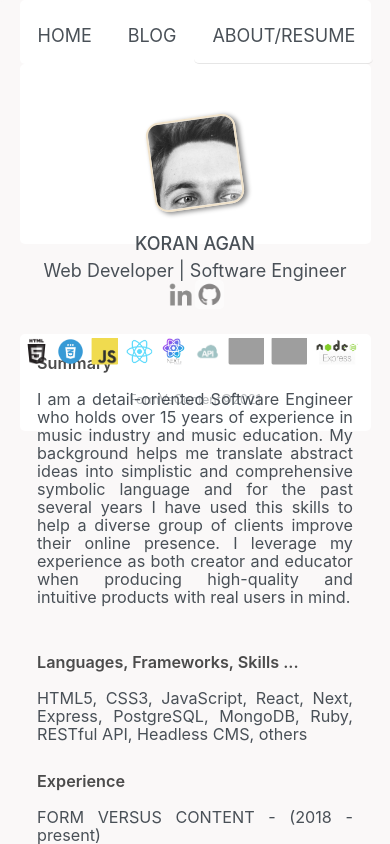
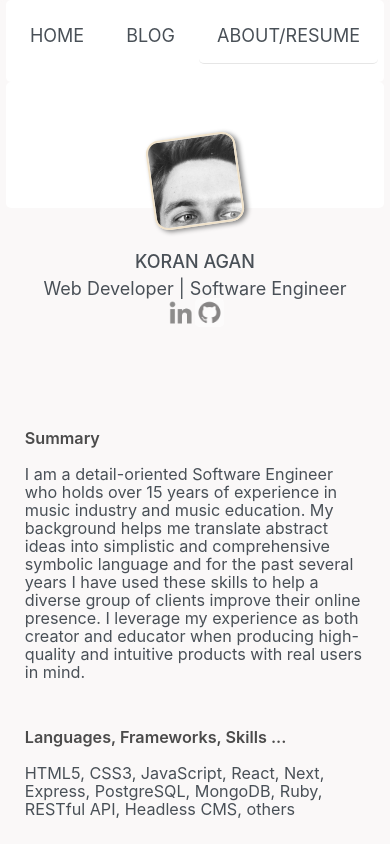
Before and after one commit to agan-k/FormVsContent, a Next.js app: page /about in a window 390 px wide. Shown: the top 844 px of the page. Built offline with nearby package versions, Linux system fonts and the light colour scheme; grey boxes are pictures that could not be loaded.

Commit message:
style blogHome and about sections for desktop and mobile

```diff
--- a/components/badge.module.css
+++ b/components/badge.module.css
@@ -3,7 +3,7 @@
    height: 10rem;
    width: 100%;
    margin-top: 0rem;
-   margin-bottom: 5rem;
+   margin-bottom: 10rem;
    padding-top: 3rem;
    padding-bottom: 1rem;
    background-color: white;
@@ -65,6 +65,19 @@
    opacity: 1;
 }
 @media only screen and (max-width: 414px) {
+   .badge {
+      text-align: center;
+      height: 7rem;
+      width: 100%;
+      margin-top: 0rem;
+      margin-bottom: 10rem;
+      padding-top: 3rem;
+      padding-bottom: 1rem;
+      background-color: white;
+      background-size: 100%;
+      background-position: top right;
+
+   }
 
    .avatar {
       width: 5rem;
--- a/components/layout.module.css
+++ b/components/layout.module.css
@@ -11,9 +11,9 @@
    z-index: 99;
  }
  .header ul {
-   width: 100% ;
+   width: min-content ;
    display: flex;
-   align-content: space-between ;
+   justify-content: space-evenly;
    margin: 0;
  }
  .header li{
@@ -35,6 +35,10 @@
    border-bottom: 1px solid rgba(128, 128, 128, 0.199);
 
  }
+ .active:hover{
+   border-bottom: 1px solid rgba(128, 128, 128, 0);
+   transition: none;
+ }
  .main {
     width: 100%;
  }
@@ -53,18 +57,22 @@
     margin-bottom: 0;
  }
  .logos {
-   /* margin: 0 auto; */
    width: 100%;
    display: flex;
    justify-content: space-evenly;
  }
  .logos img {
     height: 2rem;
-    /* margin-top: .3rem */
  }
 @media only screen and (max-width: 414px) {
    .container {
-      width: 90%;
+      width: 97%;
+   }
+   .header {
+      padding-bottom: 1rem;
+   }
+   .header ul {
+      width: 100%;
    }
    .header li{
       padding: 1rem 0;
@@ -87,8 +95,6 @@
     .logos {
       display: flex;
       justify-content: space-evenly;
-      flex-wrap: wrap;
-      justify-content: flex-start;
     }
     .logos img {
        height: 1.9rem;
@@ -101,6 +107,5 @@
    }
    .logos img {
       height: 1.6rem;
-      /* padding: 0; */
    }
 }
--- a/pages/about.js
+++ b/pages/about.js
@@ -7,14 +7,14 @@ export default function About() {
    return (
       <Layout>
          <div className={style.container}>
-            <Badge>
-               <br /><br /><br />
+            <Badge />
+               <div className={style.resume_wrapper}>
                   <p><strong>Summary</strong>
                      <br />
                      <br />
                      I am a detail-oriented Software Engineer who holds over 15 years of experience in music industry and music
                      education. My background helps me translate abstract ideas into simplistic and comprehensive symbolic
-                  language and for the past several years I have used this skills to help a diverse group of clients improve
+                     language and for the past several years I have used these skills to help a diverse group of clients improve
                      their online presence. I leverage my experience as both creator and educator when producing high-quality and
                      intuitive products with real users in mind.
                   </p>
@@ -81,9 +81,9 @@ export default function About() {
                      <br />
                      <strong>Fluent in:</strong>&nbsp;
                      English, German, Bosnian <em>(Croatian, Serbian)</em>
+                  </p>
 
-               </p>
-            </Badge>
+               </div>
          </div>
       </Layout>
    )
--- a/pages/about.module.css
+++ b/pages/about.module.css
@@ -1,26 +1,33 @@
 .container {
    width: 100%;
+   height: 100%;
    margin: 0 auto;
+   height: min-content;
 }
-.container h3 {
-   font-size: 1rem;
-   margin: 0;
+.resume_wrapper {
+   width: 100%;
+   margin: 0 auto;
+   padding: 2rem 0;
+   /* background-color: white; */
 }
-.container p {
-   width: 90%;
+
+.resume_wrapper p {
+   width: 60%;
    font-size: .9rem;
    line-height: 1rem;
    font-weight: 400;
-   text-align: justify;
+   /* text-align: j; */
    margin: .3rem auto;
 }
-.container ul {
+.resume_wrapper ul {
    margin-left: 1rem;
 }
-.container li {
+.resume_wrapper li {
    font-size: .8rem;
 }
 
 @media only screen and (max-width: 414px) {
-
+   .resume_wrapper p {
+      width: 90%;
+   }
 }
--- a/pages/blogHome.module.css
+++ b/pages/blogHome.module.css
@@ -3,6 +3,7 @@
    width: 100%;
    margin: 0;
 }
-.container h2 {
+.category_title {
    font-size: 2rem;
+   text-align: center;
 }
--- a/pages/index.module.css
+++ b/pages/index.module.css
@@ -7,7 +7,7 @@
    font-size: 4rem;
    font-weight: 900;
    color: rgb(107, 107, 110);
-   padding: 4rem 0;
+   margin: 2rem 0 .5rem 0;
    letter-spacing: .3rem;
    text-align: left;
 }
--- a/styles/global.css
+++ b/styles/global.css
@@ -11,7 +11,6 @@ body {
   /* line-height: 1.3rem; */
   background-color: rgb(250, 248, 248);
 }
-
 
 p {
    line-height: 1.5rem;
@@ -33,7 +32,7 @@ li {
    transition: .2s;
 }
 
-/* Markdown styles */
+/* Markdown (Blog Posts) styles */
 a {
    color: #689FF1;
   text-decoration: underline;
```
Also changed, not shown: components/posts_cards.module.css (+5 -18 lines), components/project.module.css (+6 -6 lines), pages/blogHome.js (+1 -19 lines), components/posts_cards.js (indentation only). Lines whose indentation alone changed are shown as unchanged.
